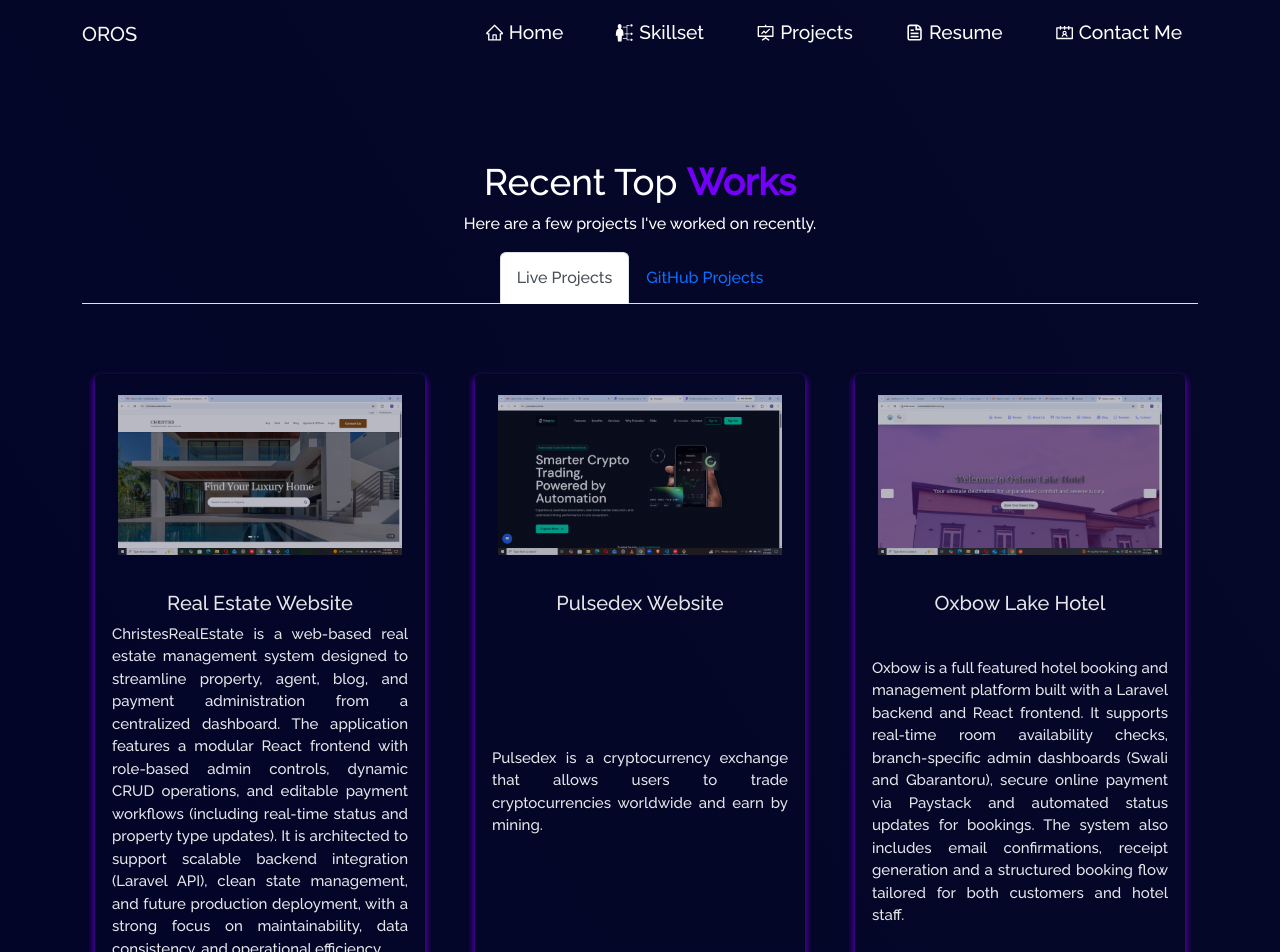
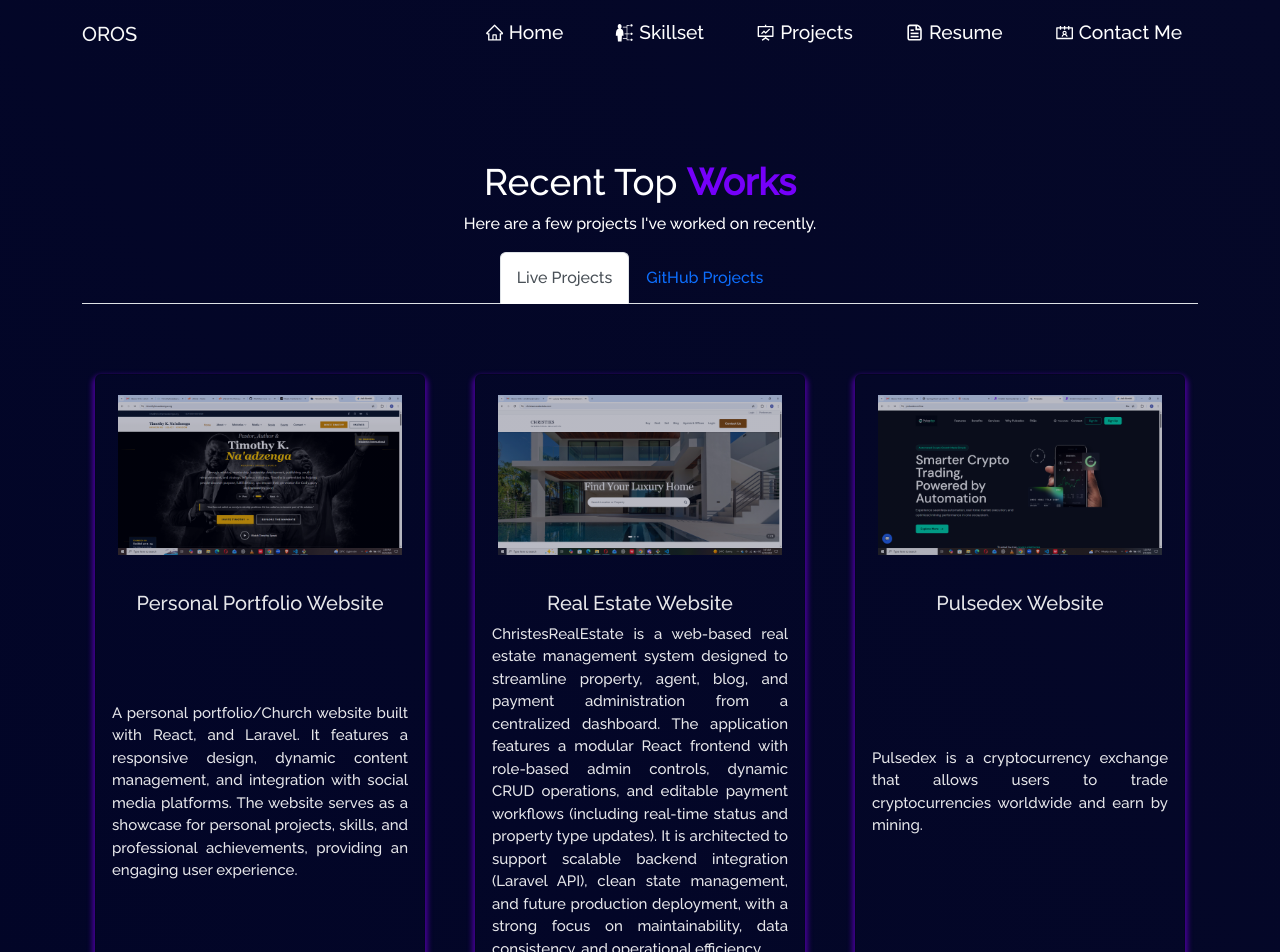
Before and after one commit to oriakhiosamu1/oros, a React (Create React App) app: page /project in a window 1280 px wide. Shown: the top 952 px of the page. Built offline with nearby package versions, Linux system fonts and the light colour scheme.

Commit message:
Task: added a new project

```diff
--- a/src/pages/Projects.jsx
+++ b/src/pages/Projects.jsx
@@ -5,7 +5,7 @@ import paralegal from '../assets/projects/paralegal.png'
 import oxbow from '../assets/projects/oxbow.png'
 import realestate from '../assets/projects/realestate.png'
 import pulsedex from '../assets/projects/pulsedex.png'
-// Add screenshots for your GitHub projects here, e.g.:
+import timothy from '../assets/projects/timothy.png'
 import githubImg from '../assets/projects/OIP.webp'
 // import blogWebsite from '../assets/projects/blog-website.png'
 
@@ -14,6 +14,15 @@ const Projects = () => {
   const liveWorks = [
     {
       id: 1,
+      imgPath: timothy,
+      isBlog: false,
+      title: "Personal Portfolio Website",
+      description: "A personal portfolio/Church website built with React, and Laravel. It features a responsive design, dynamic content management, and integration with social media platforms. The website serves as a showcase for personal projects, skills, and professional achievements, providing an engaging user experience.",
+      demoLink: "https://timothyknaadzenga.org/",
+    },
+
+    {
+      id: 2,
       imgPath: realestate,
       isBlog: false,
       title: "Real Estate Website",
@@ -21,7 +30,7 @@ const Projects = () => {
       demoLink: "https://christieesrealestate.com/",
     },
     {
-      id: 2,
+      id: 3,
       imgPath: pulsedex,
       isBlog: false,
       title: "Pulsedex Website",
@@ -29,7 +38,7 @@ const Projects = () => {
       demoLink: "https://pulsedex.online/",
     },
     {
-      id: 3,
+      id: 4,
       imgPath: oxbow,
       isBlog: false,
       title: "Oxbow Lake Hotel",
@@ -37,7 +46,7 @@ const Projects = () => {
       demoLink: "https://www.oxbowlakehotel.com.ng/",
     },
     {
-      id: 4,
+      id: 5,
       imgPath: paralegal,
       isBlog: false,
       title: "Paralegal Web App",
```
Also changed, not shown: src/assets/projects/timothy.png (added).
